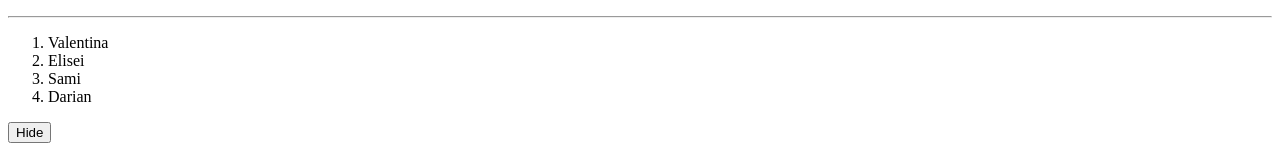
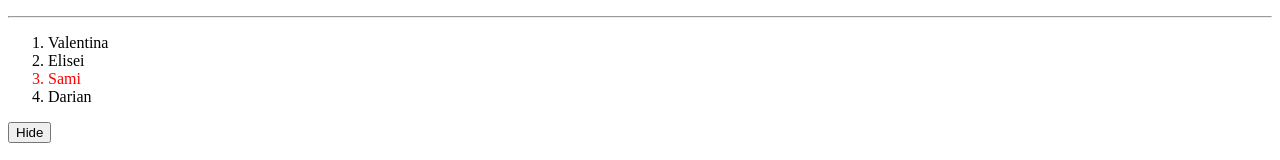
Before and after one commit to samuelburaga/angular-tasks, an Angular app: page / in a window 1280 px wide. Shown: the part 596-756 px from the top of the page. Built offline with nearby package versions, Linux system fonts and the light colour scheme.

Commit message:
my name is colored red

```diff
--- a/src/app/components/list/list.component.css
+++ b/src/app/components/list/list.component.css
@@ -1,4 +1,3 @@
-name {
-	color: red;
-	font-weight: bold;
+li {
+	[color]: color;
 }
--- a/src/app/components/list/list.component.html
+++ b/src/app/components/list/list.component.html
@@ -1,5 +1,5 @@
-<ol *ngIf="!isHidden">
-	<li *ngFor="let student of students">
+<ol class="names" *ngIf="!isHidden">
+	<li *ngFor="let student of students" [ngStyle]="{ color: isMe(student) ? 'red' : 'black' }">
 		{{ student }}
 	</li>
 </ol>
--- a/src/app/components/list/list.component.ts
+++ b/src/app/components/list/list.component.ts
@@ -3,13 +3,17 @@ import { Component } from "@angular/core";
 @Component({
 	selector: "app-list",
 	templateUrl: "./list.component.html",
-	styleUrls: ["./list.component.css"],
 })
 export class ListComponent {
 	students: string[] = ["Valentina", "Elisei", "Sami", "Darian"];
 	isHidden: boolean = false;
+	color: string = "black";
 
 	changeStatus() {
 		this.isHidden = !this.isHidden;
 	}
+
+	isMe(student: string) {
+		return student === "Sami";
+	}
 }
```
